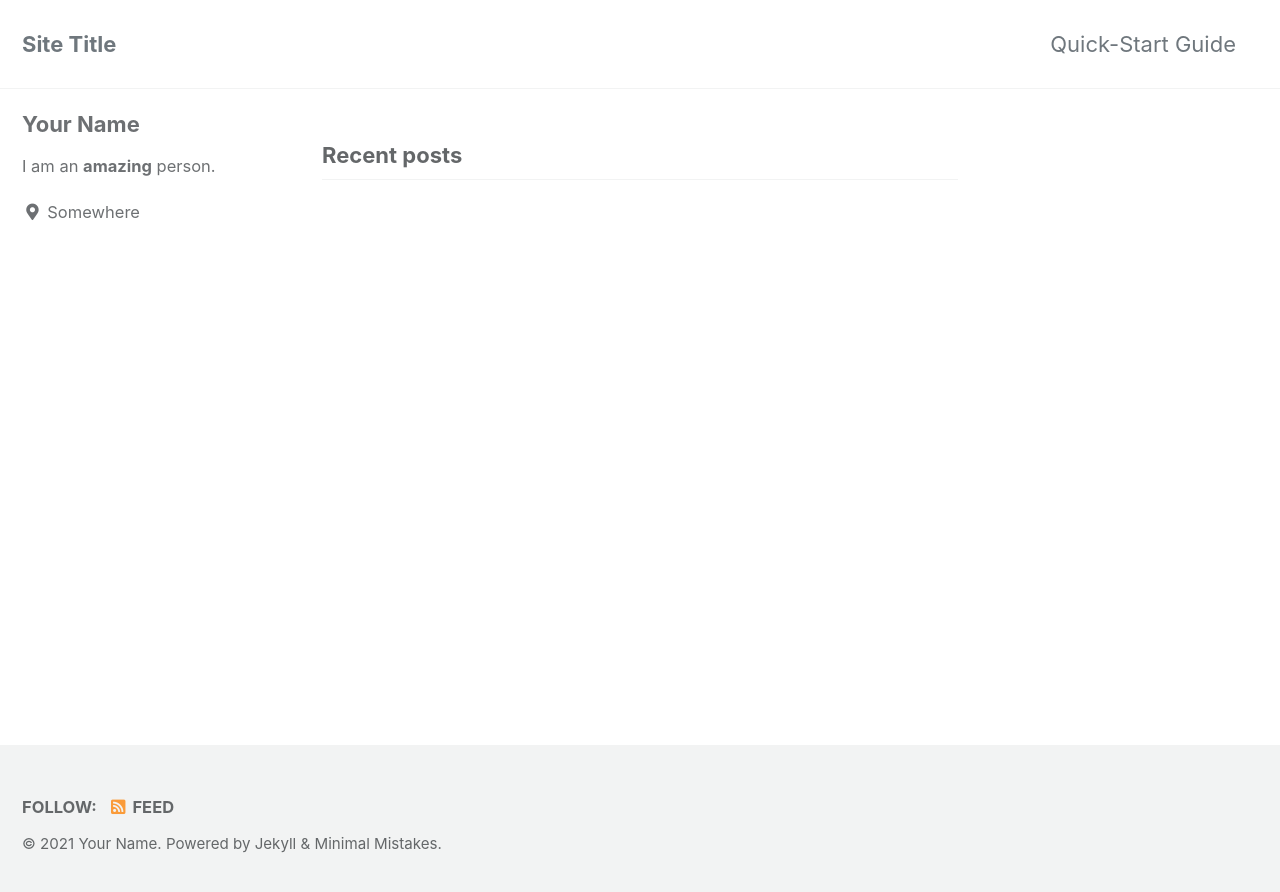
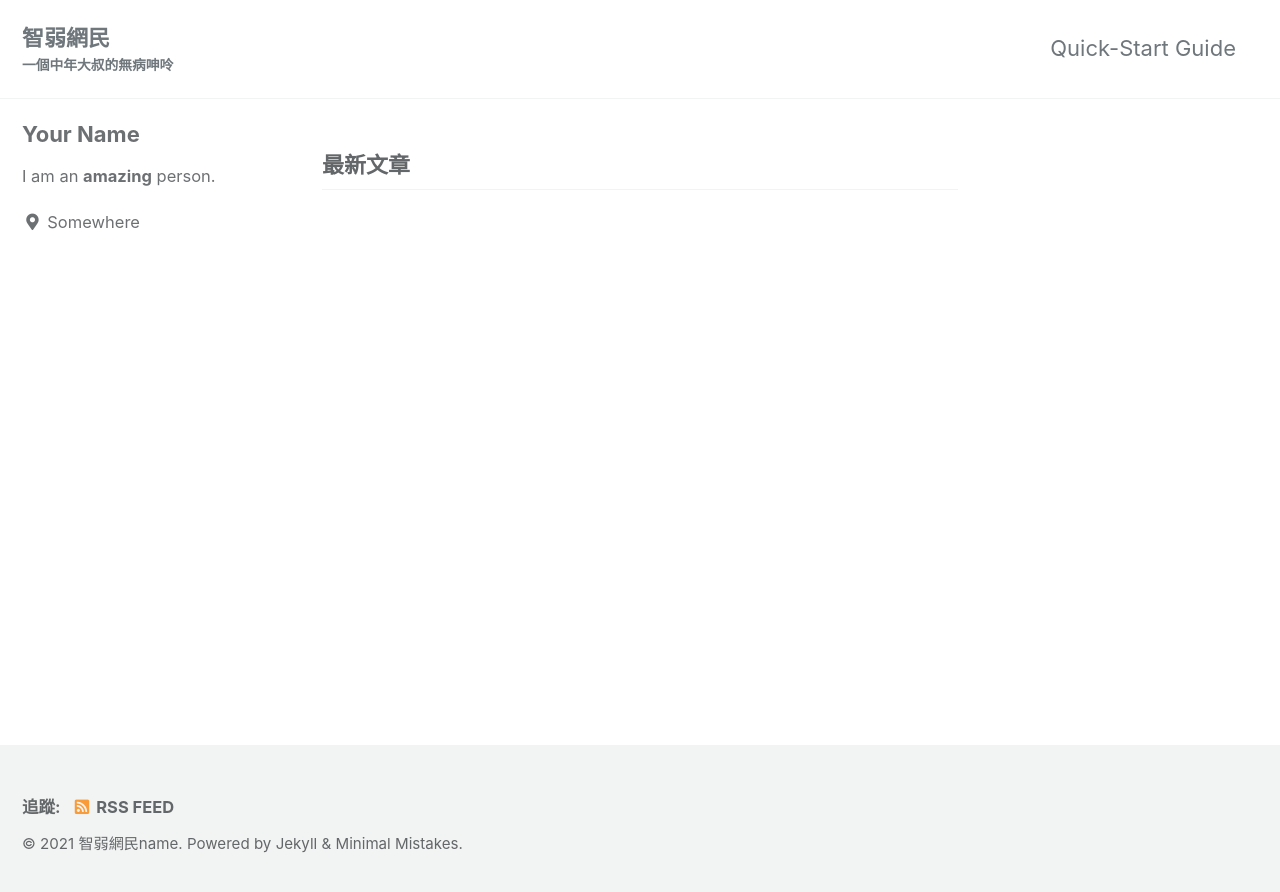
Before and after one commit to stupefii/stupefii, a Jekyll site: the page built from index.html, in a window 1280 px wide. Shown: the top 892 px of the page. Built offline with Jekyll 4.4.1, drawn with Linux system fonts in a browser that asks for light colours; cached includes are drawn as plain includes; the list of posts is cut into pages by our own code.

Commit message:
Update _config.yml

```diff
--- a/_config.yml
+++ b/_config.yml
@@ -15,13 +15,13 @@
 minimal_mistakes_skin    : "default" # "air", "aqua", "contrast", "dark", "dirt", "neon", "mint", "plum", "sunrise"
 
 # Site Settings
-locale                   : "en-US"
-title                    : "Site Title"
-title_separator          : "-"
-subtitle                 : # site tagline that appears below site title in masthead
-name                     : "Your Name"
+locale                   : "zh-HK"
+title                    : "智弱網民"
+title_separator          : "|"
+subtitle                 : 一個中年大叔的無病呻呤
+name                     : "智弱網民name"
 description              : "An amazing website."
-url                      : # the base hostname & protocol for your site e.g. "https://mmistakes.github.io"
+url                      : "https://stupefii.github.io"
 baseurl                  : # the subpath of your site, e.g. "/blog"
 repository               : # GitHub username/repo-name e.g. "mmistakes/minimal-mistakes"
 teaser                   : # path of fallback teaser image, e.g. "/assets/images/500x300.png"
```
